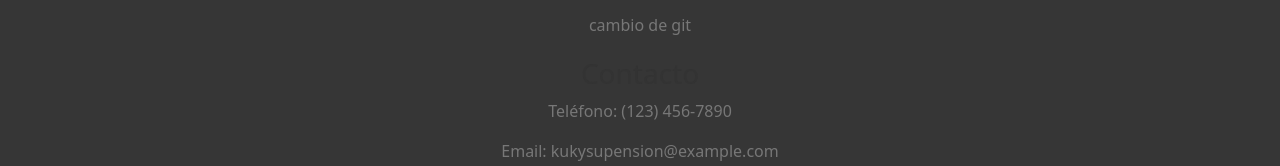
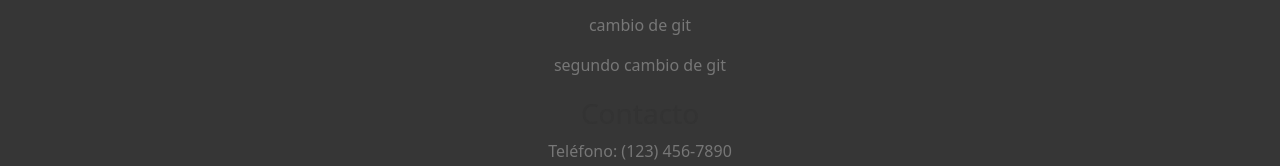
Before and after one commit to Cristian-alvez/Preentrega2-ALVEZ, a plain HTML site: page pages/ubicacion.html in a window 1280 px wide. Shown: the part 644-810 px from the top of the page. Drawn offline with nearby package versions, Linux system fonts and the light colour scheme.

Commit message:
2 p en ubicacion

```diff
--- a/pages/ubicacion.html
+++ b/pages/ubicacion.html
@@ -41,6 +41,7 @@
                   <h3>Dirección</h3>
                   <p>av.francisco de Haro 5956, Posadas,Misiones</p>
                   <p>cambio de git</p>
+                  <p>segundo cambio de git</p>
                 </div>
                 <div class="contact-info">
                   <h3>Contacto</h3>
```
